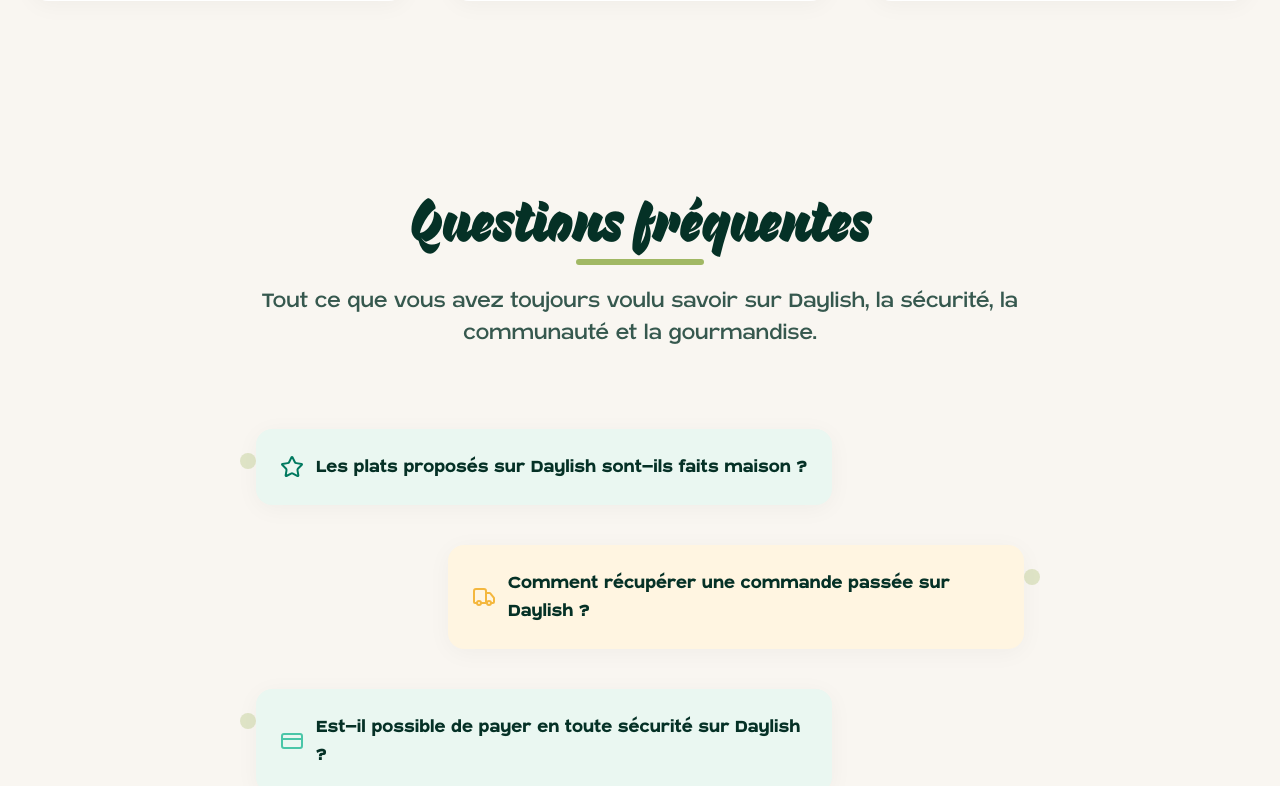
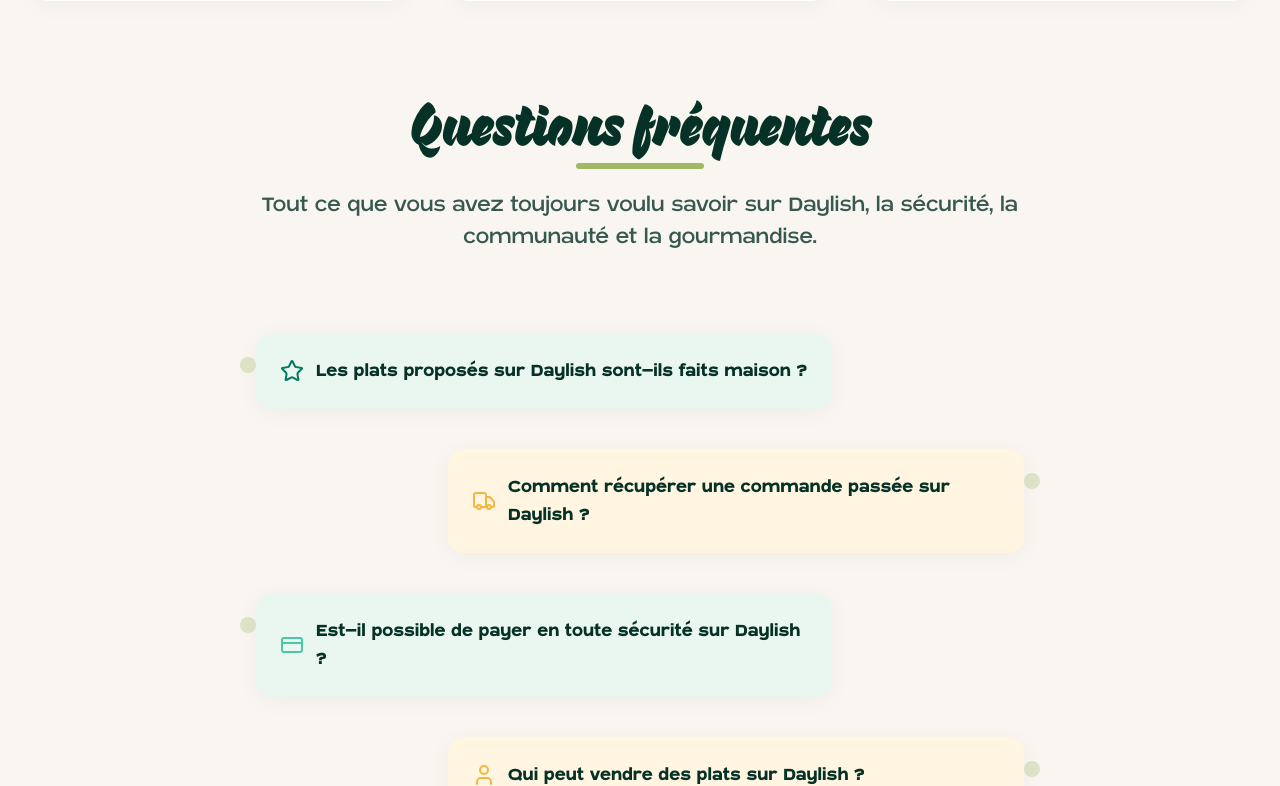
Before and after one commit to aminelaihem/Daylish-landing, a Next.js app: page / in a window 1280 px wide. Shown: the part 3696-4482 px from the top of the page. Built offline with nearby package versions, Linux system fonts and the light colour scheme; a web font is replaced by a local one.

Commit message:
correction du padding

```diff
--- a/components/FAQ.tsx
+++ b/components/FAQ.tsx
@@ -44,7 +44,7 @@ const faqs = [
 export function FAQ() {
   const [open, setOpen] = useState<number | null>(null);
   return (
-    <section className="py-24 relative overflow-hidden">
+    <section className="pb-24 relative overflow-hidden">
       <div className="container mx-auto px-4 md:px-8 relative">
         <div className="text-center mb-20">
           <h2 className="text-5xl sm:text-6xl font-pique text-[#053126] relative inline-block">
```
